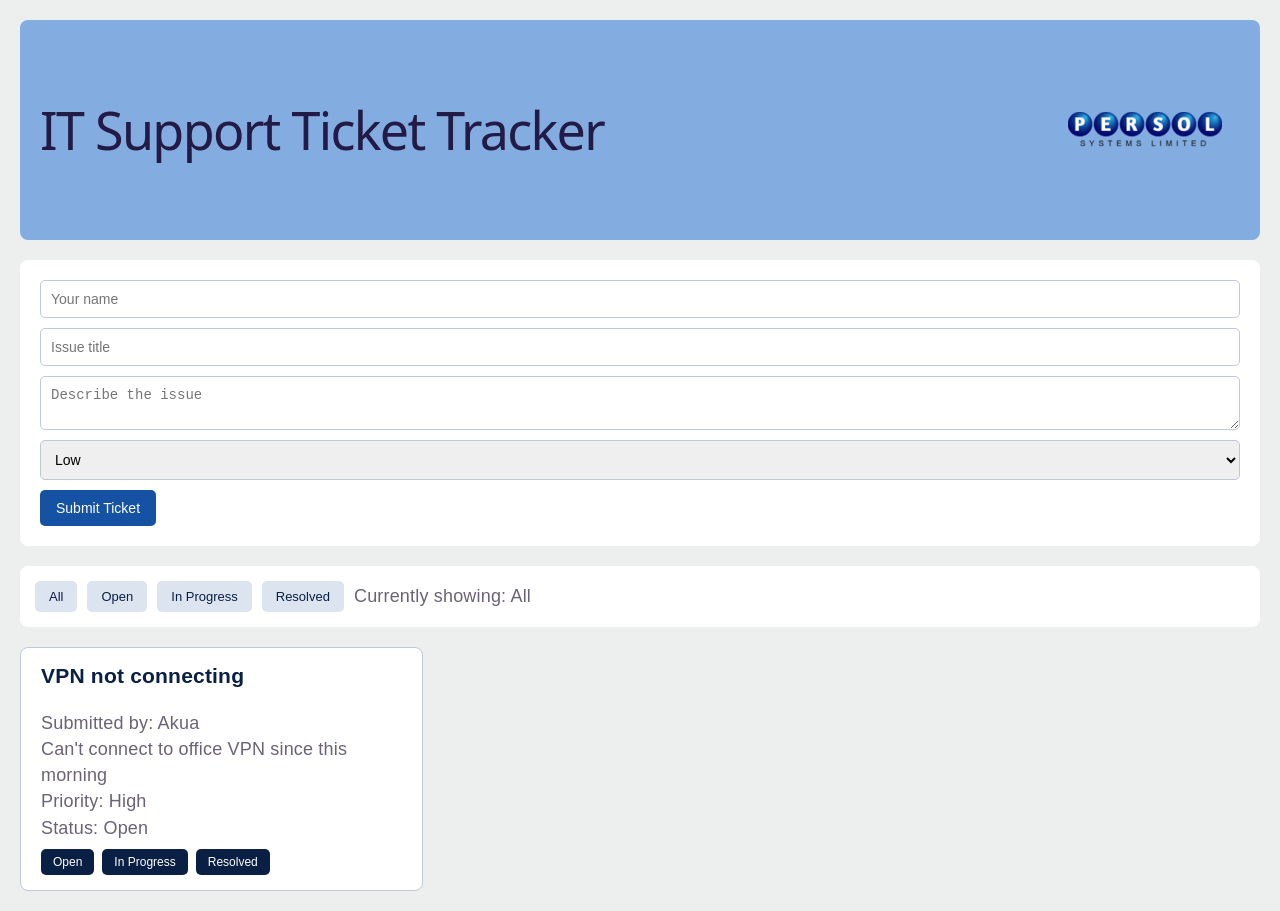
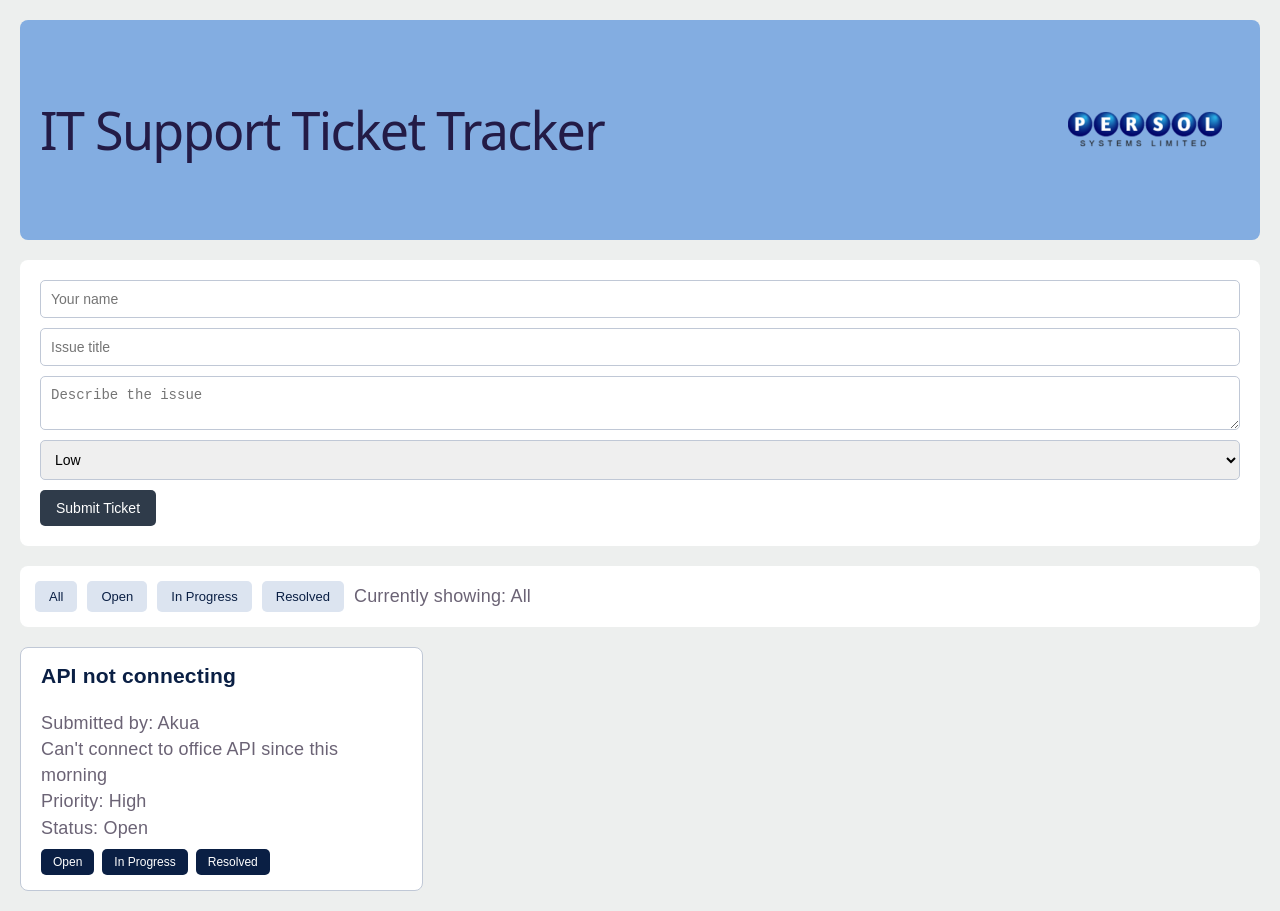
Before and after one commit to KikiOduro/TicketTracker, a React (Vite) app: page / in a window 1280 px wide. Built offline with nearby package versions, Linux system fonts and the light colour scheme.

Commit message:
new changes

```diff
--- a/src/App.css
+++ b/src/App.css
@@ -52,7 +52,7 @@ form select {
 }
 
 form button {
-  background-color: #1652a3;
+  background-color: #2f3b4a;
   color: white;
   border: none;
   padding: 10px 16px;
--- a/src/App.jsx
+++ b/src/App.jsx
@@ -18,8 +18,8 @@ function getInitialTickets() {
     {
       id: 1,
       name: "Akua",
-      title: "VPN not connecting",
-      description: "Can't connect to office VPN since this morning",
+      title: "API not connecting",
+      description: "Can't connect to office API since this morning",
       priority: "High",
       status: "Open",
     },
```
Also changed, not shown: src/TicketList.jsx (line endings or trailing spaces).
